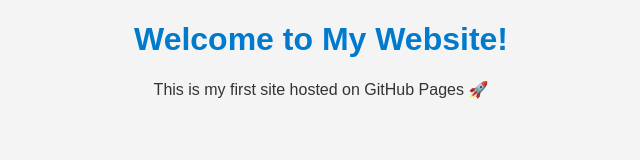
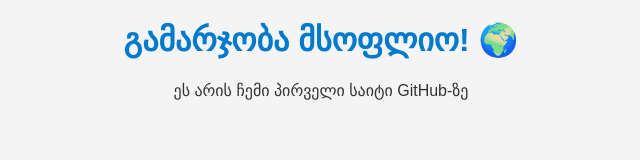
Before and after one commit to Sandro514/www.alexkhardziani.com, a plain HTML site: page index.html in a window 1280 px wide. Shown: the whole page, without its empty margins (319-959 px from the left). Drawn offline with Linux system fonts and the light colour scheme.

Commit message:
Update index.html

```diff
--- a/index.html
+++ b/index.html
@@ -1,14 +1,14 @@
 <!DOCTYPE html>
-<html lang="en">
+<html lang="ka">
 <head>
   <meta charset="UTF-8">
-  <meta name="viewport" content="width=device-width, initial-scale=1.0">
-  <title>My First Website</title>
+  <title>ჩემი პირველი საიტი</title>
   <link rel="stylesheet" href="style.css">
 </head>
 <body>
-  <h1>Welcome to My Website!</h1>
-  <p>This is my first site hosted on GitHub Pages 🚀</p>
+  <h1>გამარჯობა მსოფლიო! 🌍</h1>
+  <p>ეს არის ჩემი პირველი საიტი GitHub-ზე</p>
+
   <script src="script.js"></script>
 </body>
 </html>
```
